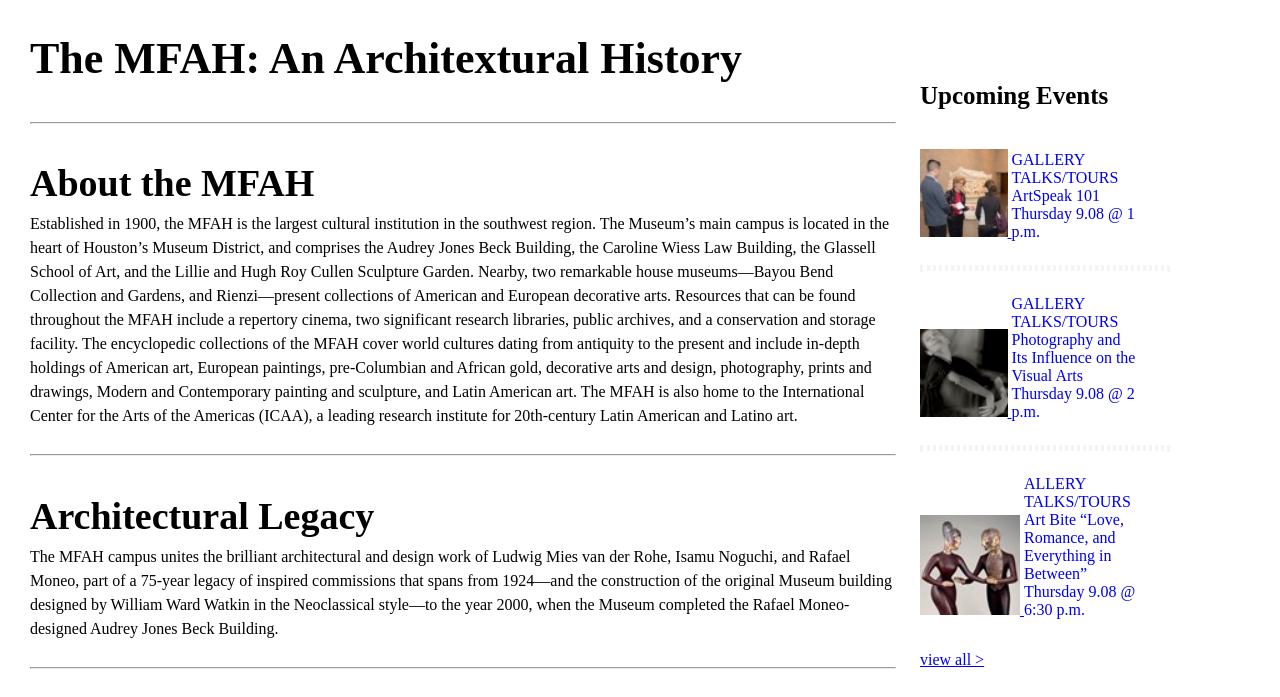
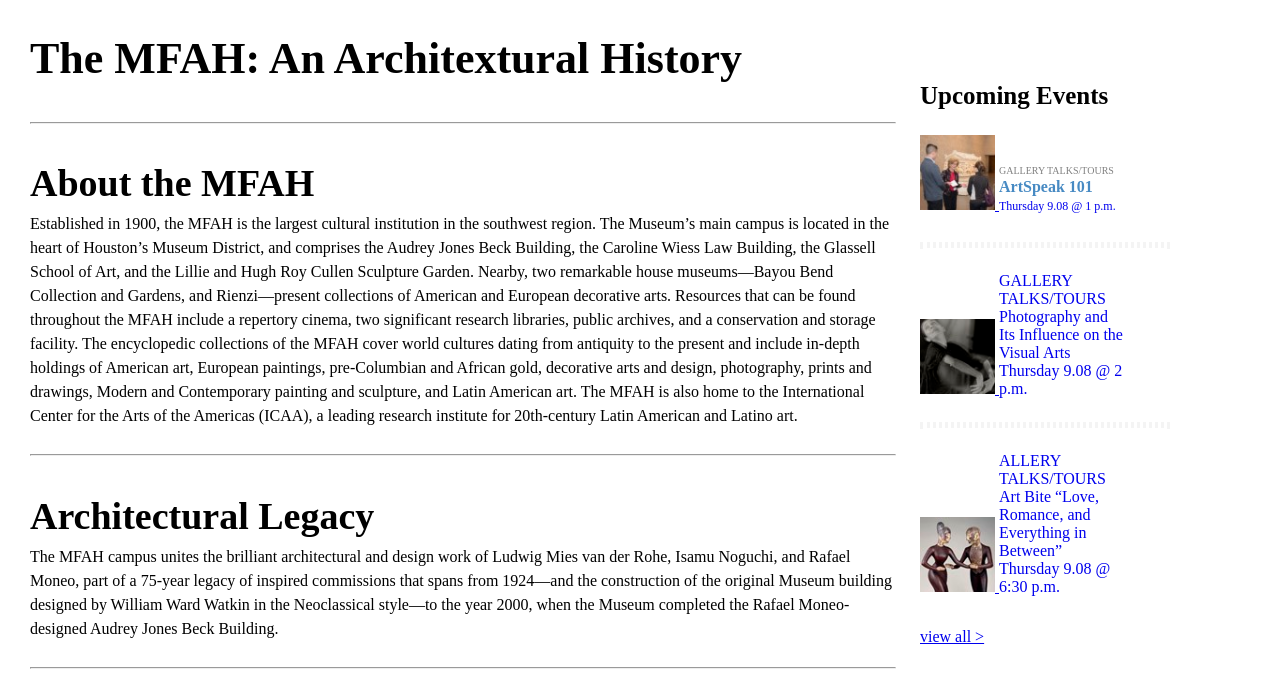
Before and after one commit to Vicula/assignment-04-MFAH, a plain HTML site: page index.html in a window 1280 px wide. Shown: the part 88-785 px from the top of the page. Drawn offline with Linux system fonts and the light colour scheme.

Commit message:
tweaked the layout and font style for the rightbox

```diff
--- a/css/style.css
+++ b/css/style.css
@@ -94,15 +94,27 @@
 }
 .s1-1 {
    display: inline-block;
-   width:35%;
+   width:30%;
 }
 .s1-2 {
    display: inline-block;
-   width: 50%;
+   width: 65%;
+   margin-bottom: 20px;
+}
+.s1p1{
+   font-size: 10px;
+   color: gray;
+}
+.s1p2 {
+   color: #478AC3;
+   font-weight: bold;
+}
+.s1p3 {
+   font-size: 12px;
 }
 .s2-1 {
    display: inline-block;
-   width:35%;
+   width:30%;
 }
 .s2-2 {
    display: inline-block;
@@ -110,7 +122,7 @@
 }
 .s3-1 {
    display: inline-block;
-   width:40%;
+   width:30%;
 }
 .s3-2 {
    display: inline-block;
--- a/index.html
+++ b/index.html
@@ -67,9 +67,9 @@
                <div class="side1">
                   <img src="./images/mfah-upcoming-event-1-artspeak101.jpg" alt="Art speak" class="s1-1">
                   <p class="s1-2">
-                     <span>GALLERY TALKS/TOURS</span><br>
-                     <span>ArtSpeak 101</span><br>
-                     <span>Thursday 9.08 @ 1 p.m.</span><br>
+                     <span class="s1p1">GALLERY TALKS/TOURS</span><br>
+                     <span class="s1p2">ArtSpeak 101</span><br>
+                     <span class="s1p3">Thursday 9.08 @ 1 p.m.</span><br>
                   </p>
                   <hr>
                </div>
@@ -78,9 +78,9 @@
                <div class="side2">
                   <img src="./images/mfah-upcoming-event-2-photography-influence.jpg" alt="Photography influence" class="s2-1">
                   <p class="s2-2">
-                     GALLERY TALKS/TOURS <br>
-                     Photography and Its Influence on the Visual Arts <br>
-                     Thursday 9.08 @ 2 p.m. <br>
+                     <span>GALLERY TALKS/TOURS</span> <br>
+                     <span>Photography and Its Influence on the Visual Arts</span> <br>
+                     <span>Thursday 9.08 @ 2 p.m.</span> <br>
                   </p>
                   <hr>
                </div>
```
